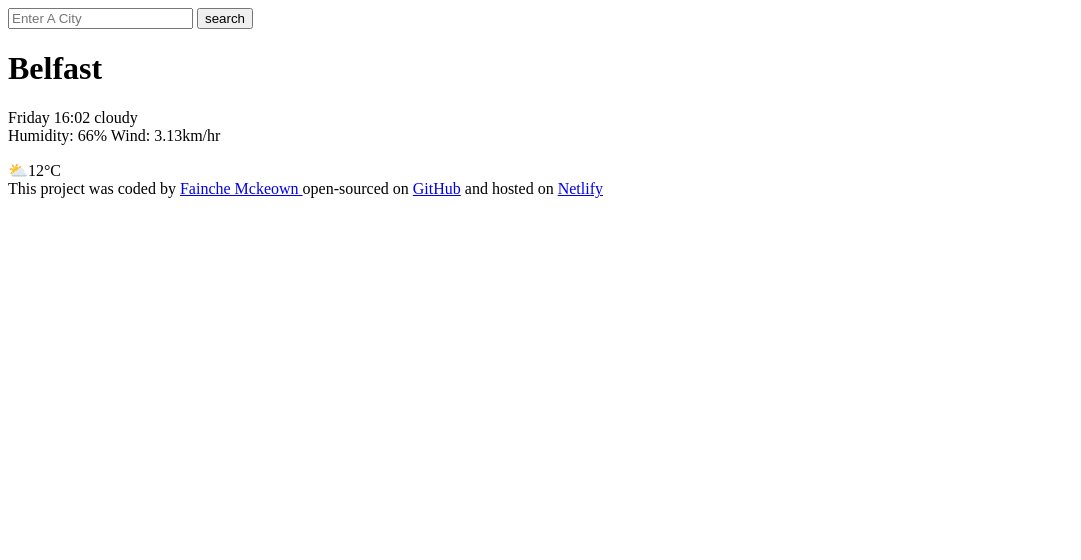
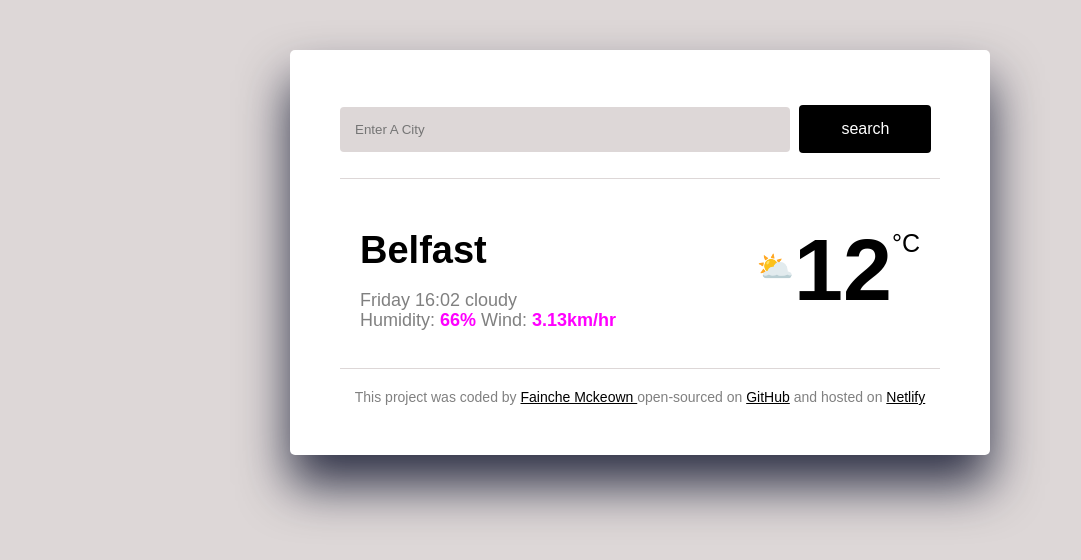
Before and after one commit to faicat99/weather2, a plain HTML site: page index.html in a window 1280 px wide. Shown: the whole page, without its empty margins (0-1081 px from the left). Drawn offline with Linux system fonts and the light colour scheme.

Commit message:
updated index html file with classes for css styling

```diff
--- a/index.html
+++ b/index.html
@@ -4,29 +4,38 @@
   <meta charset="UTF-8" />
   <meta http-equiv="X-UA-Compatible" content="IE=edge" />
   <meta name="viewport" content="width=device-width, initial-scale=1.0" />
+  <link rel="stylesheet" href="styles.css" />
   <title>Weather2</title>
 </head>
 <body>
+  <div class="weather-app">
   <header>
-    <form>
-      <input type="search" placeholder="Enter A City" required />
-      <input type="submit" value="search" />
+    <form class="search-form">
+      <input type="search" placeholder="Enter A City" required class="search-form-input" />
+      <input type="submit" value="search" class="search-form-button" />
     </form>
 </header>
   <main>
+    <div class="weather-app-data">
     <div>
-  <h1>Belfast</h1>
-  <p> Friday 16:02 cloudy
+  <h1 class="weather-app-city">Belfast</h1>
+  <p class="weather-app-details">
+    Friday 16:02 cloudy
     <br />
-     Humidity: 66% Wind: 3.13km/hr
+     Humidity: <strong>66%</strong> Wind: <strong>3.13km/hr</strong>
     </p>
     </div>
-    <div>⛅12°C</div>
+    <div class="weather-app-temperature-container">
+      <div class="weather-app-icon"> ⛅</div>
+      <div class="weather-app-temperature">12</div>
+      <civ class="weather-app-unit">°C</div>
+    </div>
   </main>
-
   <footer>This project was coded by
     <a href="https://github.com/faicat99" target="_blank">Fainche Mckeown </a>open-sourced on <a href="https://github.com/faicat99/weather2" target="_blank">GitHub</a>
     and hosted on <a href="https://curious-croissant-ea6208.netlify.app" target="_blank">Netlify</a>
   </footer>
+  </div>
+</div>
 </body>
 </html>
--- /dev/null
+++ b/styles.css
@@ -0,0 +1,100 @@
+body {
+    background-color: rgb(221, 215, 215);
+    font-family: "Montserrat", sans-serif;
+}
+
+a {
+    color: black;
+}
+
+header {
+    border-bottom: 1px solid rgb(221, 215, 215);
+    padding: 0 0 20px 0;
+}
+
+.weather-app {
+    background-color: white;
+    max-width: 600px;
+    margin: 50px auto;
+    box-shadow: 0 30px 50px rgba(3, 7, 34, 0.8);
+    padding: 50px;
+    border-radius: 5px;
+}
+
+.search-form-input {
+    background-color: rgb(221, 215, 215);
+    border: none;
+    width: 75%;
+    padding: 15px;
+    font-family: "Montserrat", sans-serif;
+    border-radius: 4px;
+}
+
+.search-form-button {
+    background: black;
+    border: none;
+    width: 22%;
+    margin: 5px;
+    padding: 15px;
+    border-radius: 4px;
+    color: white;
+    font-size: 16px;
+}
+
+main {
+    padding: 20px;
+    margin-top: 30px;
+}
+
+.weather-app-city {
+    margin: 0;
+    font-size: 38px;
+}
+
+.weather-app-data {
+    display: flex;
+    justify-content: space-between;
+}
+
+.weather-app-details {
+    font-size: 18px;
+    line-height: 20px;
+    color: grey;
+}
+
+.weather-app-details strong {
+    color: magenta;
+}
+
+
+.weather-app-temperature-container {
+    display: flex;
+}
+
+.weather-app-temperature {
+    position: relative;
+    bottom: 10px;
+    font-size: 88px;
+    font-weight: bold;
+}
+
+.weather-app-icon {
+    position: relative;
+    top: 20px;
+    font-size: 30px;
+}
+
+.weather-app-unit {
+    font-size: 25px;
+}
+
+
+
+
+footer {
+    border-top: 1px solid rgb(221, 215, 215);
+    padding: 20px 0 0 0;
+    text-align: center;
+    font-size: 14px;
+    color: grey;
+}
```
Also changed, not shown: 1 other file.
